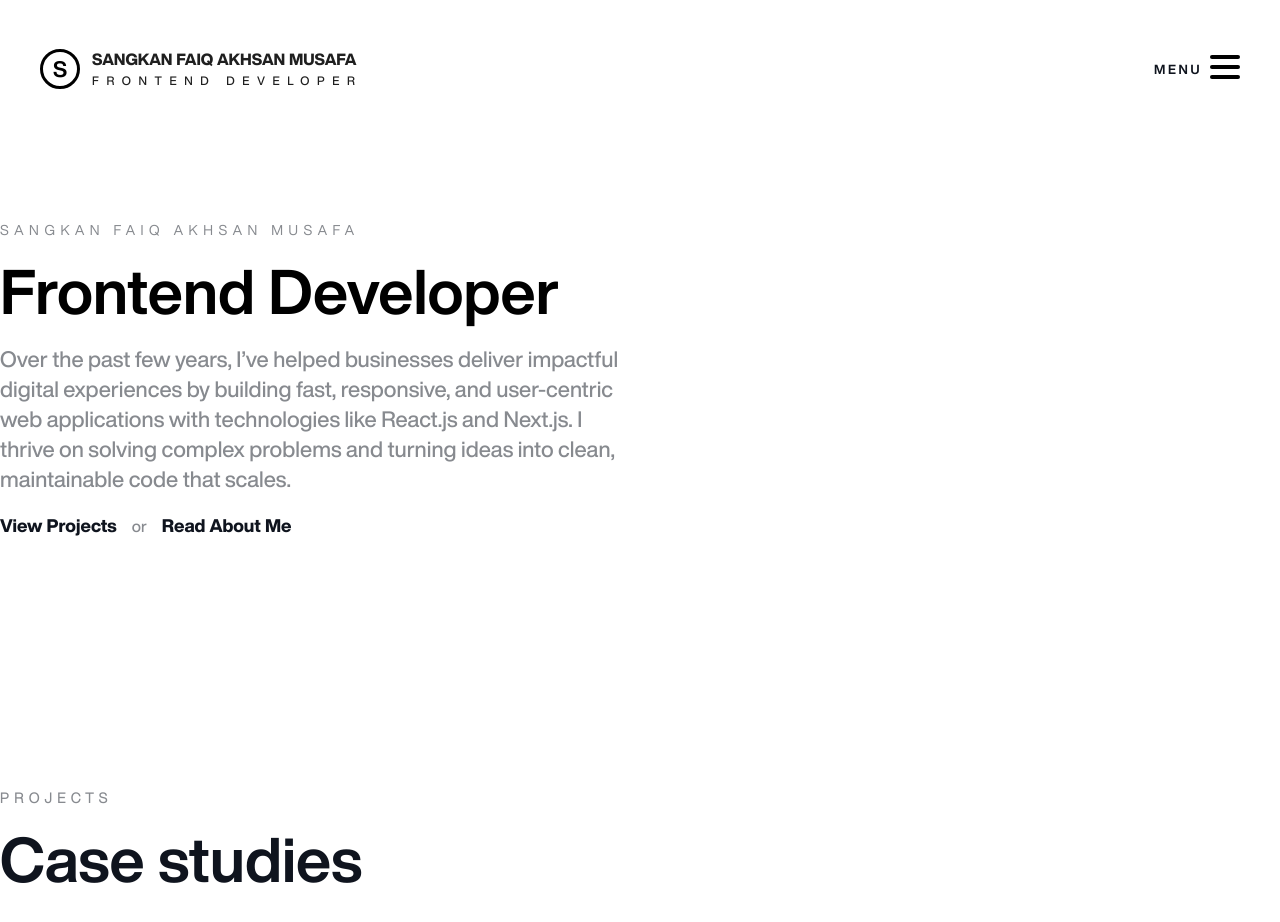
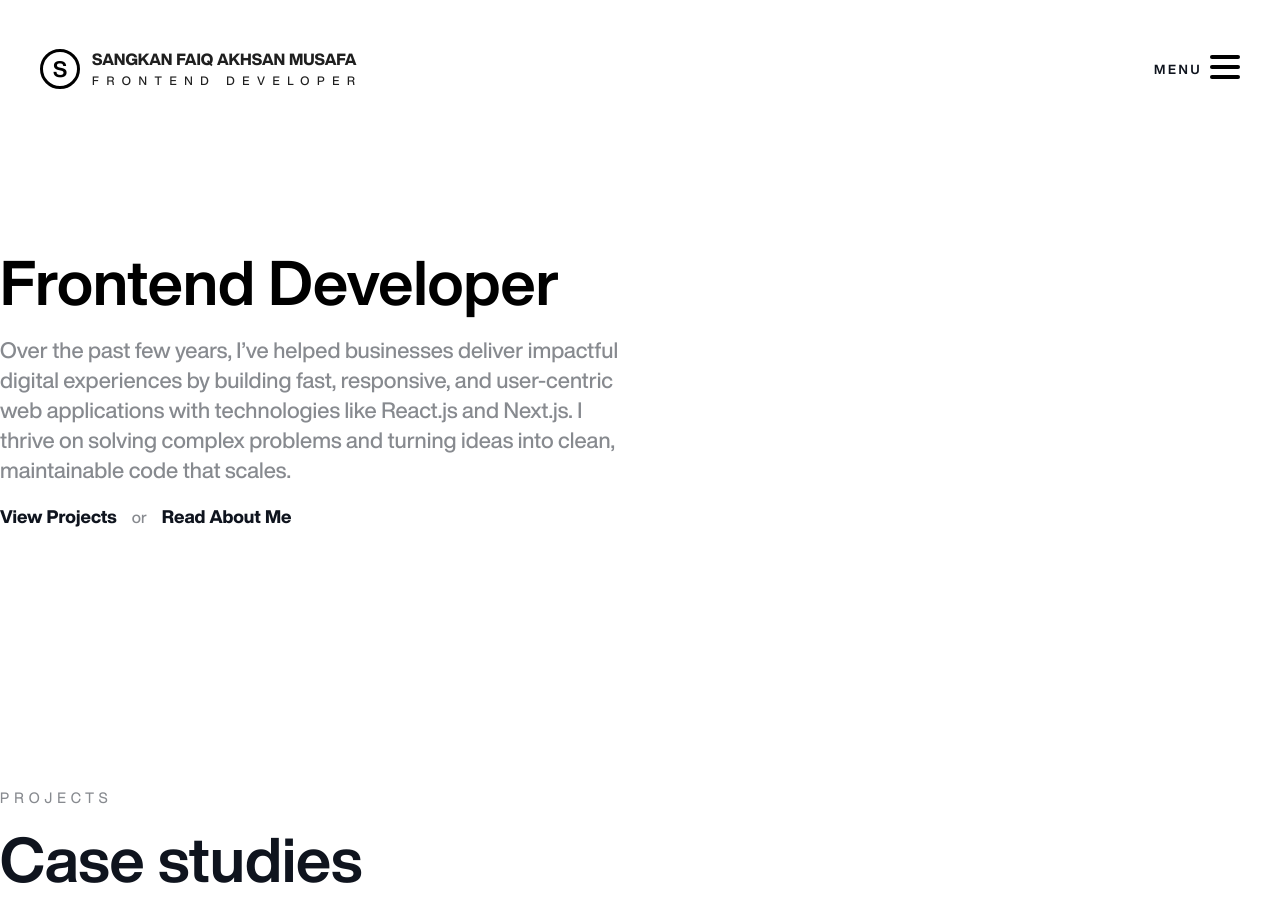
Before and after one commit to sangkanfaiq/portfolio, a Next.js app: page / in a window 1280 px wide. Shown: the top 922 px of the page. Built offline with nearby package versions, Linux system fonts and the light colour scheme.

Commit message:
Update introduction.tsx

```diff
--- a/components/introduction.tsx
+++ b/components/introduction.tsx
@@ -6,7 +6,7 @@ import { motion, Variants } from "framer-motion";
 
 const Introduction = () => {
 	const { navigateWithTransition, isTransitioning } = usePageTransition();
-	const [shouldShowContent, setShouldShowContent] = useState(false);
+	const [shouldShowContent, setShouldShowContent] = useState<boolean>(false);
 
 	useEffect(() => {
 		if (!isTransitioning) {
@@ -38,15 +38,15 @@ const Introduction = () => {
 	const itemVariants: Variants = {
 		hidden: {
 			opacity: 0,
-			y: 20
+			y: 20,
 		},
 		visible: {
 			opacity: 1,
 			y: 0,
 			transition: {
 				duration: 0.4,
-				ease: [0.25, 0.46, 0.45, 0.94]
-			}
+				ease: [0.25, 0.46, 0.45, 0.94],
+			},
 		},
 	};
 
@@ -60,34 +60,17 @@ const Introduction = () => {
 
 	return (
 		<section className="intro">
-			<motion.div
-				className="intro-wrapper"
-				variants={containerVariants}
-				initial="hidden"
-				animate="visible"
-			>
-				<motion.p
-					variants={itemVariants}
-					className="font-regular intro-name"
-				>
-					{introduction.name}
+			<motion.div className="intro-wrapper" variants={containerVariants} initial="hidden" animate="visible">
+				<motion.p variants={itemVariants} className="font-regular intro-name">
+					{introduction.fullname}
 				</motion.p>
-				<motion.h1
-					variants={itemVariants}
-					className="font-bold intro-role"
-				>
+				<motion.h1 variants={itemVariants} className="font-bold intro-role">
 					{introduction.role}
 				</motion.h1>
-				<motion.p
-					variants={itemVariants}
-					className="font-medium intro-description"
-				>
+				<motion.p variants={itemVariants} className="font-medium intro-description">
 					{introduction.description}
 				</motion.p>
-				<motion.div
-					variants={itemVariants}
-					className="intro-extra"
-				>
+				<motion.div variants={itemVariants} className="intro-extra">
 					<a href="/projects" className="font-extrabold" onClick={(e) => handleNavigation("/", e)} style={{ cursor: "pointer" }}>
 						View Projects
 					</a>
```
